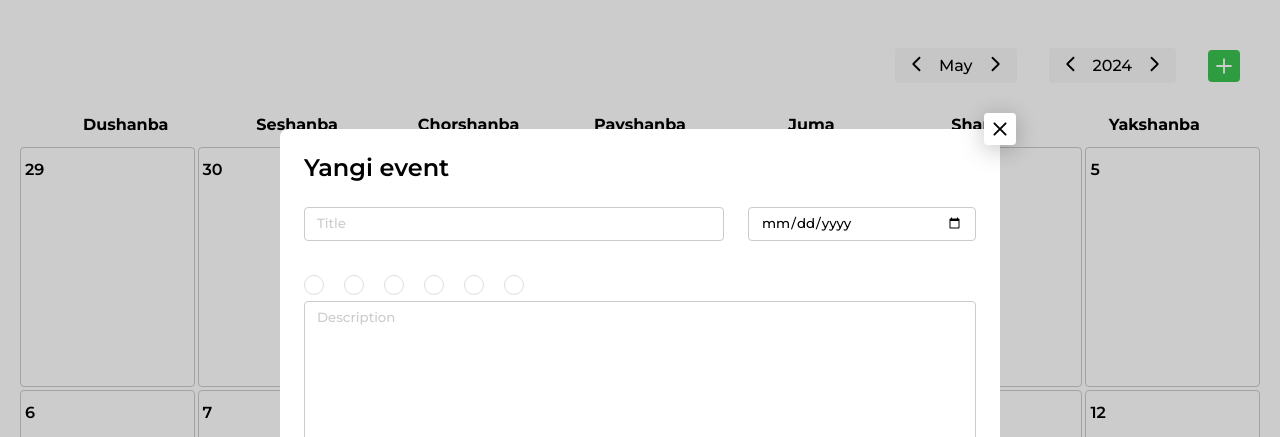
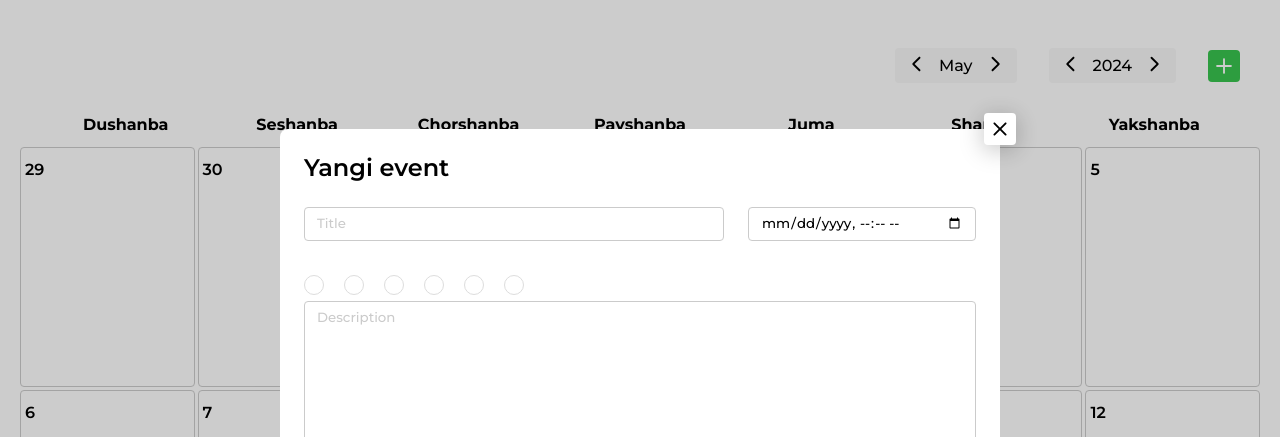
Before and after one commit to akramjonnuriddinov/osg-task, a Vue app: page / in a window 1280 px wide. Both pictures are taken after a click on the button 1224 px from the left and 65 px from the top of the page. Shown: the top 437 px of the page. Built offline with nearby package versions, Linux system fonts and the light colour scheme.

Commit message:
Fix date

```diff
--- a/src/components/TaskComponent.vue
+++ b/src/components/TaskComponent.vue
@@ -4,6 +4,7 @@ import { useTaskStore } from '@/store'
 import { month } from '@/constants'
 import { useImage } from '@/composables/useImage'
 import { weeks } from '@/constants'
+import TaskItem from '@/components/TaskItem.vue'
 
 const store = useTaskStore()
 const emit = defineEmits<{
@@ -13,19 +14,63 @@ const currentMonth = ref<number>(new Date().getMonth())
 const currentYear = ref<number>(new Date().getFullYear())
 const currentDate = ref<Date>(new Date(currentYear.value, currentMonth.value))
 
-const allDays = (date: Date): number[] => {
-  const firstDay = new Date(date.getFullYear(), date.getMonth(), 1)
+// const allDays = (date: Date): number[] => {
+//   const firstDay = new Date(date.getFullYear(), date.getMonth(), 1)
+//   const dayOfWeek = firstDay.getDay()
+//   const startOfWeekOffset = (dayOfWeek === 0 ? -6 : 1) - dayOfWeek
+//   const startOfWeek = new Date(firstDay)
+//   startOfWeek.setDate(firstDay.getDate() + startOfWeekOffset)
+
+//   return Array.from({ length: 35 }, (_, i) => {
+//     const currentDate = new Date(startOfWeek)
+//     currentDate.setDate(startOfWeek.getDate() + i)
+//     return currentDate.getDate()
+//   })
+// }
+
+const getCurrentDays = (date: any) => {
+  let firstDay = new Date(date.setDate(1)) //01.05.2024;
   const dayOfWeek = firstDay.getDay()
-  const startOfWeekOffset = (dayOfWeek === 0 ? -6 : 1) - dayOfWeek
-  const startOfWeek = new Date(firstDay)
-  startOfWeek.setDate(firstDay.getDate() + startOfWeekOffset)
+  const monday = new Date(firstDay) //01.05.2024;
+  monday.setDate(firstDay.getDate() - dayOfWeek + 1)
+  let result = []
+  let currentDate = new Date(monday)
 
-  return Array.from({ length: 35 }, (_, i) => {
-    const currentDate = new Date(startOfWeek)
-    currentDate.setDate(startOfWeek.getDate() + i)
-    return currentDate.getDate()
-  })
+  for (let i = 0; i < 35; i++) {
+    result.push(new Date(currentDate))
+    currentDate.setDate(currentDate.getDate() + 1)
+  }
+  return result
 }
+
+function changeDateTop(dateString: string): string {
+  let date = new Date(dateString)
+
+  // Adjust the date by adding 6 days
+  date.setDate(date.getDate() + 6)
+
+  // Adjust the time by adding 8 hours and 50 minutes
+  date.setHours(date.getHours() + 8)
+  date.setMinutes(date.getMinutes() + 50)
+
+  // Extract the components
+  let year = date.getFullYear()
+  let month = (date.getMonth() + 1).toString().padStart(2, '0') // Months are zero-indexed
+  let day = date.getDate().toString().padStart(2, '0')
+  let hours = date.getHours().toString().padStart(2, '0')
+  let minutes = date.getMinutes().toString().padStart(2, '0')
+
+  // Format the date string
+  let formattedDate = `${year}-${month}-${day}T${hours}:${minutes}`
+
+  return formattedDate
+}
+
+// Example usage
+let dateString: string = 'Thu May 09 2024 00:00:00 GMT+0500 (Uzbekistan Standard Time)'
+console.log(changeDateTop(dateString)) // Output: 2024-05-15T08:50
+
+// console.log(getCurrentDays(new Date()))
 
 const changeDate = () => {
   currentDate.value = new Date(currentYear.value, currentMonth.value)
@@ -58,6 +103,23 @@ const goToPreviousYear = () => {
 const goToNextYear = () => {
   currentYear.value += 1
   changeDate()
+}
+
+const filterByTime = (time: any) => {
+  const beginOfDay = new Date(time)
+  beginOfDay.setHours(0, 0, 0, 0)
+  const endOfDay = new Date(time)
+  endOfDay.setHours(23, 59, 59, 999)
+  const filteredTime = store.tasks.filter((item: any) => {
+    const currDate = new Date(item.date)
+    return currDate >= beginOfDay && currDate <= endOfDay
+  })
+  const sortedTime = filteredTime.sort((a: any, b: any) => {
+    const dateA = new Date(a.date)
+    const dateB = new Date(b.date)
+    return dateA.getTime() - dateB.getTime()
+  })
+  return sortedTime
 }
 </script>
 
@@ -97,15 +159,12 @@ const goToNextYear = () => {
     </header>
 
     <div class="all-tasks">
-      <div v-for="i in allDays(currentDate)" class="task-wrapper">
-        <span class="task-wrapper__day">{{ i }}</span>
-        <ul calss="tasks">
-          <li v-for="task in store.tasks" :key="task.date" @click="emit('open-modal')" class="tasks__item">
-            <span>{{ task.title }}</span>
-            <span class="circle" :style="{ backgroundColor: task.status }"></span>
-          </li>
-        </ul>
-      </div>
+      <task-item
+        v-for="date in getCurrentDays(currentDate)"
+        :key="date.getDay"
+        :tasks="filterByTime(date)"
+        :date="date"
+      />
     </div>
   </div>
 </template>
@@ -187,45 +246,4 @@ const goToNextYear = () => {
   grid-template-columns: repeat(7, 1fr);
   gap: 3px;
 }
-
-.task-wrapper {
-  border: 1px solid #cbcbcb;
-  border-radius: 4px;
-  padding: 12px 4px;
-  max-width: 240px;
-  width: 100%;
-  height: 240px;
-}
-
-.task-wrapper__day {
-  font-weight: 600;
-  font-size: 16px;
-  line-height: 19.5px;
-  display: block;
-  margin-bottom: 28px;
-}
-
-.tasks {
-  display: flex;
-  flex-direction: column;
-}
-
-.tasks__item {
-  display: flex;
-  align-items: center;
-  justify-content: space-between;
-  background-color: #f0f0f0;
-  border-radius: 4px;
-  padding: 4px 8px 5px;
-}
-
-.tasks__item:not(:last-child) {
-  margin-bottom: 4px;
-}
-
-.circle {
-  width: 8px;
-  height: 8px;
-  border-radius: 100%;
-}
 </style>
--- /dev/null
+++ b/src/components/TaskItem.vue
@@ -0,0 +1,58 @@
+<script setup lang="ts">
+defineProps(['tasks', 'date'])
+</script>
+
+<template>
+  <div class="task-wrapper">
+    <span class="task-wrapper__day">{{ date.getDate() }}</span>
+    <ul calss="tasks">
+      <li v-for="task in tasks" :key="task.date" class="tasks__item">
+        <span>{{ task.title }}</span>
+        <span class="circle" :style="{ backgroundColor: task.status }"></span>
+      </li>
+    </ul>
+  </div>
+</template>
+
+<style scoped>
+.task-wrapper {
+  border: 1px solid #cbcbcb;
+  border-radius: 4px;
+  padding: 12px 4px;
+  max-width: 240px;
+  width: 100%;
+  height: 240px;
+}
+
+.task-wrapper__day {
+  font-weight: 600;
+  font-size: 16px;
+  line-height: 19.5px;
+  display: block;
+  margin-bottom: 28px;
+}
+
+.tasks {
+  display: flex;
+  flex-direction: column;
+}
+
+.tasks__item {
+  display: flex;
+  align-items: center;
+  justify-content: space-between;
+  background-color: #f0f0f0;
+  border-radius: 4px;
+  padding: 4px 8px 5px;
+}
+
+.tasks__item:not(:last-child) {
+  margin-bottom: 4px;
+}
+
+.circle {
+  width: 8px;
+  height: 8px;
+  border-radius: 100%;
+}
+</style>
--- a/src/components/TaskModal.vue
+++ b/src/components/TaskModal.vue
@@ -32,7 +32,7 @@ const task = reactive<Task>({
       <div class="modal__form">
         <div class="modal__top">
           <input v-model="task.title" class="modal__input-title" type="text" placeholder="Title" />
-          <input v-model="task.date" class="modal__date" type="date" />
+          <input v-model="task.date" class="modal__date" type="datetime-local" />
         </div>
         <ul class="status-wrapper">
           <li v-for="status in statuses" :key="status.id" class="status__item">
```
